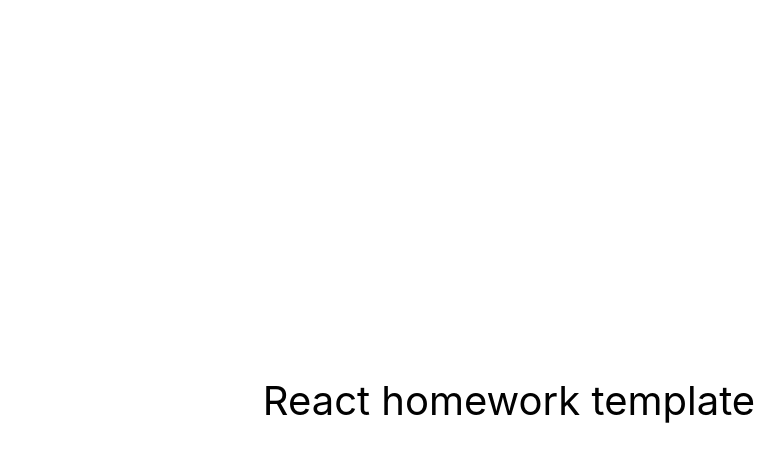
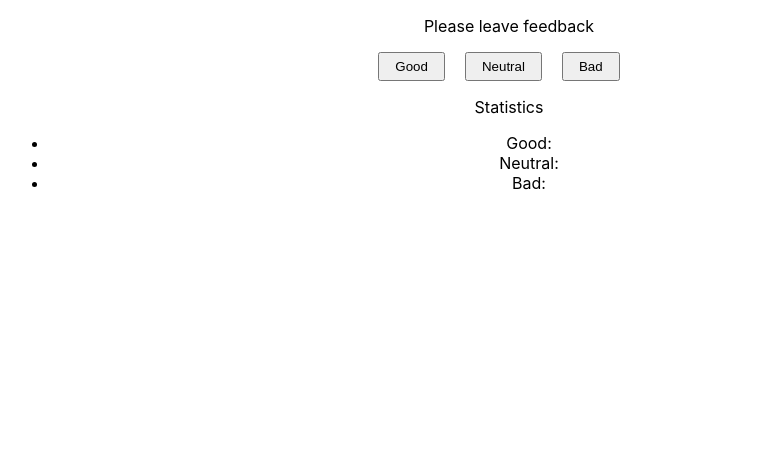
Before and after one commit to beligrous/goit-react-hw-02-feedback, a React (Create React App) app: page / in a window 1280 px wide. Shown: the top 462 px of the page, without its empty margins (131-915 px from the left). Built offline with nearby package versions, Linux system fonts and the light colour scheme.

Commit message:
add markup

```diff
--- a/package.json
+++ b/package.json
@@ -4,6 +4,8 @@
   "private": true,
   "homepage": "https://beligrous.github.io/goit-react-hw-02-feedback/",
   "dependencies": {
+    "@emotion/react": "^11.10.5",
+    "@emotion/styled": "^11.10.5",
     "@testing-library/jest-dom": "^5.16.3",
     "@testing-library/react": "^12.1.4",
     "@testing-library/user-event": "^13.5.0",
--- a/src/components/App.jsx
+++ b/src/components/App.jsx
@@ -1,16 +1,9 @@
+import Feedback from './Feedback/Feedback';
+
 export const App = () => {
   return (
-    <div
-      style={{
-        height: '100vh',
-        display: 'flex',
-        justifyContent: 'center',
-        alignItems: 'center',
-        fontSize: 40,
-        color: '#010101'
-      }}
-    >
-      React homework template
+    <div>
+      <Feedback />
     </div>
   );
 };
--- /dev/null
+++ b/src/components/Feedback/Feedback.jsx
@@ -0,0 +1,31 @@
+import { Component } from 'react';
+import { Button, Container } from './feedback.styled';
+
+class Feedback extends Component {
+  state = {
+    good: 0,
+    neutral: 0,
+    bad: 0,
+  };
+
+  render() {
+    return (
+      <Container>
+        <p>Please leave feedback</p>
+        <Button>Good</Button>
+        <Button>Neutral</Button>
+        <Button>Bad</Button>
+        <div>
+          <p>Statistics</p>
+          <ul>
+            <li>Good:</li>
+            <li>Neutral:</li>
+            <li>Bad:</li>
+          </ul>
+        </div>
+      </Container>
+    );
+  }
+}
+
+export default Feedback;
--- /dev/null
+++ b/src/components/Feedback/feedback.styled.jsx
@@ -0,0 +1,15 @@
+import styled from '@emotion/styled';
+
+export const Button = styled.button`
+  padding: 5px 15px;
+  margin-right: 20px;
+  &:last-child {
+    margin-right: 0;
+  }
+`;
+
+export const Container = styled.div`
+  width: 1000px;
+  text-align: center;
+  margin: 0 auto;
+`;
```
Also changed, not shown: 1 other file (tests, documents, lock files or other folders).
